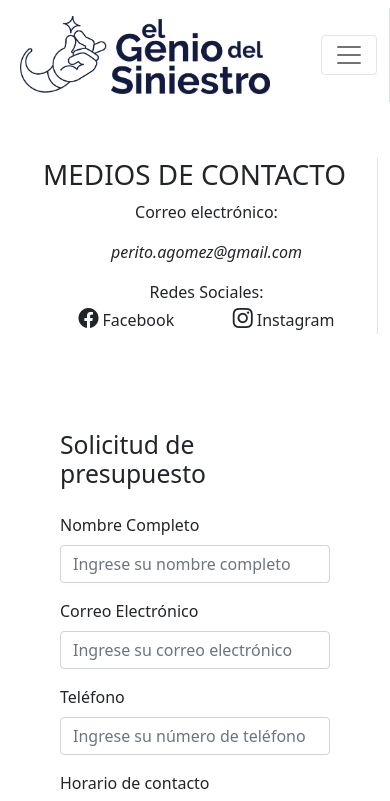
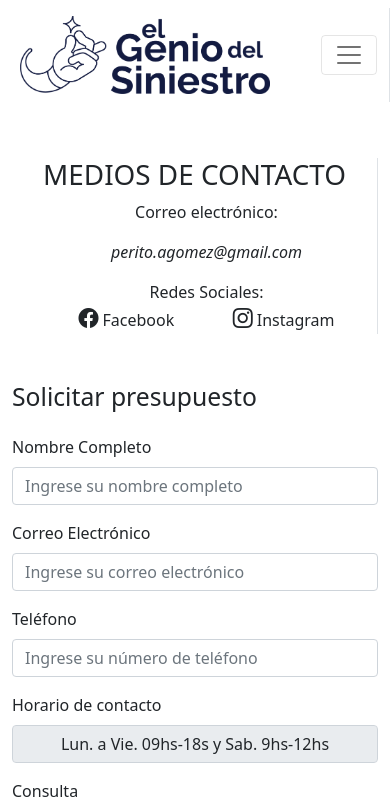
Before and after one commit to Nidev-lab/perito-siniestros, a React (Create React App) app: page /presupuesto in a window 390 px wide. Shown: the top 801 px of the page. Built offline with nearby package versions, Linux system fonts and the light colour scheme.

Commit message:
fixed responsive component

```diff
--- a/src/components/Budget/Budget.js
+++ b/src/components/Budget/Budget.js
@@ -25,27 +25,27 @@ const Budget = () => {
           </div>
         </div>
       </div>
-      <div className="col-md-6 p-5 mt-5">
-        <h2 className="mb-4 fs-2 display-6">Solicitud de presupuesto</h2>
-        <div className="mb-3">
+      <div className="col-sm-12 col-md-6 p-md-5">
+          <h2 className="mb-4 mt-5 fs-2 display-6">Solicitar presupuesto</h2>
+          <div className="col-12 mb-3">
             <label htmlFor="fullName" className="form-label">Nombre Completo</label>
             <input type="text" className="form-control" id="fullName" placeholder="Ingrese su nombre completo" />
           </div>
-        <div className="mb-3">
+          <div className="col-12 mb-3">
             <label htmlFor="email" className="form-label">Correo Electrónico</label>
             <input type="email" className="form-control" id="email" placeholder="Ingrese su correo electrónico" />
           </div>
           <div className="row justify-content-between">
-          <div className="col-lg-6 mb-3">
+            <div className="col-12 col-lg-6 mb-3">
               <label htmlFor="tel" className="form-label">Teléfono</label>
               <input type="tel" className="form-control" id="tel" placeholder="Ingrese su número de teléfono" />
             </div>
-          <div className="col-lg-4 mb-3">
+            <div className="col-md-8 col-lg-9 mb-3">
               <label htmlFor="time" className="form-label">Horario de contacto</label>
-            <input type="time" className="form-control" id="time" placeholder="Ingrese su número de teléfono" disabled />
+              <input type="text" className="form-control text-center" id="time" value="Lun. a Vie. 09hs-18s y Sab. 9hs-12hs" placeholder="Ingrese su número de teléfono" disabled />
             </div>
           </div>
-        <div className="mb-3">
+          <div className="col-12 mb-3">
             <label htmlFor="consult" className="form-label">Consulta</label>
             <textarea className="form-control" id="consult" rows="3" placeholder="Ingrese su consulta"></textarea>
           </div>
--- a/src/components/FreeRepair/FreeRepair.js
+++ b/src/components/FreeRepair/FreeRepair.js
@@ -5,7 +5,7 @@ const FreeRepair = () => {
     <div className="container">
       <h2 className="m-md-5 fs-1 display-6 text-center">Deseo Reparar mi auto sin costo</h2>
       <div className="row">
-        <div className="col-sm-12 col-lg-5 m-lg-5 border-md-end">
+        <div className="col-sm-12 col-md-6 p-lg-5 border-end">
           <div className='my-4'>
             <h5>Condiciones</h5>
             <div>
@@ -32,7 +32,7 @@ const FreeRepair = () => {
             <p className='my-5'>¿Sabías que podés vender tu auto chocado?</p>
           </div>
         </div>
-        <div className="col-sm-12 col-lg-5 m-lg-5">
+        <div className="col-sm-12 col-md-6 p-md-5">
           <h2 className="mb-4 fs-2 display-6">Solicitar reparación</h2>
           <div className="col-12 mb-3">
             <label htmlFor="fullName" className="form-label">Nombre Completo</label>
@@ -47,9 +47,9 @@ const FreeRepair = () => {
               <label htmlFor="tel" className="form-label">Teléfono</label>
               <input type="tel" className="form-control" id="tel" placeholder="Ingrese su número de teléfono" />
             </div>
-            <div className="col-12 col-lg-9 mb-3">
+            <div className="col-md-8 col-lg-9 mb-3">
               <label htmlFor="time" className="form-label">Horario de contacto</label>
-              <input type="text" className="form-control" id="time" value="Lun. a Vie. 09hs-18s y Sab. 9hs-12hs" placeholder="Ingrese su número de teléfono" disabled />
+              <input type="text" className="form-control text-center" id="time" value="Lun. a Vie. 09hs-18s y Sab. 9hs-12hs" placeholder="Ingrese su número de teléfono" disabled />
             </div>
           </div>
           <div className="col-12 mb-3">
--- a/src/components/Hero/Hero.js
+++ b/src/components/Hero/Hero.js
@@ -7,8 +7,8 @@ import listItem from '../../assets/img/item.png';
 
 const Carousel = () => {
   return (
-    <div className="hero-container">
-      <div id="carousel-controls" className="carousel slide carousel-height" data-bs-ride="carousel">
+    <div className="hero-container d-flex flex-wrap">
+      <div id="carousel-controls" className="col-12 carousel slide carousel-height" data-bs-ride="carousel">
         <div className="carousel-inner">
           <div className="carousel-item active">
             <img src={carousel1} className="d-block w-100" alt="image" />
@@ -29,9 +29,9 @@ const Carousel = () => {
           <span className="visually-hidden">Next</span>
         </button>
       </div>
-      <div className="d-flex justify-content-evenly mt-5">
+      <div className="col-12 d-flex justify-content-evenly flex-wrap mt-5">
         <div className="col-md-5 d-flex align-items-center justify-content-center flex-column mb-5 pb-5">
-          <div className="d-flex justify-content-center flex-column">
+          <div className="d-flex justify-content-center flex-column m-sm-1">
             <p className="fw-normal">Un accidente de tránsito es siempre una experiencia difícil. A veces, el miedo y el estrés nos impiden reaccionar adecuadamente. Por ese motivo, es muy importante saber de antemano, qué pasos debemos seguir.</p>
             <p className="fw-normal text-center"><b>Hacer lo adecuado nos ayuda a resolver más fácil la situación.</b></p>
           </div>
--- a/src/components/ManageSinister/ManageSinister.js
+++ b/src/components/ManageSinister/ManageSinister.js
@@ -3,7 +3,7 @@ import React from 'react';
 const ManageSinister = () => {
   return (
     <div className='container'>
-      <h2 className='text-center m-4'>Deseo Gestionar un siniestro</h2>
+      <h2 className='m-md-5 fs-1 display-6 text-center'>Deseo Gestionar un siniestro</h2>
       <form className='row g-3 needs-validation' noValidate>
         <div>
           <h5>Datos del tercero</h5>
@@ -115,15 +115,15 @@ const ManageSinister = () => {
           <div className='valid-feedback'>Completo!</div>
         </div>
         <hr/>
-        <div className='col-md-7 me-3'>
+        <div className='col-md-7 me-md-3'>
           <label htmlFor='comentario' className='form-label'>Cuentanos lo sucedido</label>
           <textarea className='form-control' id='comentario' rows='3' required></textarea>
         </div>
-        <div className='col-md-3 ms-3'>
+        <div className='col-md-4 ms-md-3'>
           <label className='form-label'>Horario de contacto</label>
-          <input type='time' className='form-control' disabled />
+          <input type='text' className='form-control text-center' value='Lun. a Vie. 9hs-18hs y Sab. 9hs-12hs' disabled />
         </div>
-        <div className='col-12 m-3'>
+        <div className='col-12 m-md-3'>
           <button className='btn btn-primary' type='submit'>Enviar consulta</button>
         </div>
       </form>
```
Lines whose indentation alone changed are shown as unchanged.
